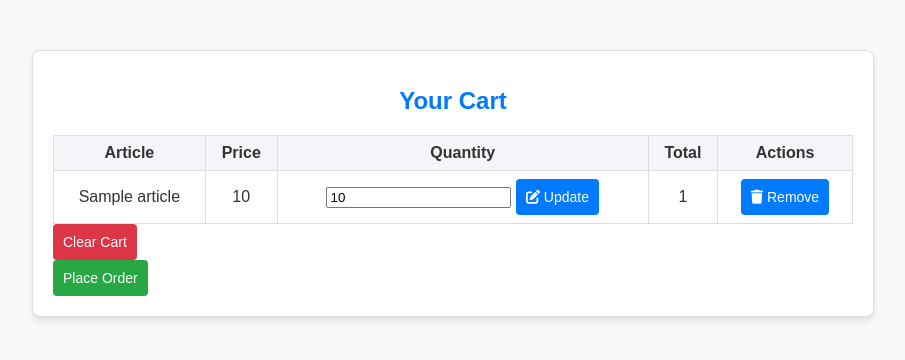
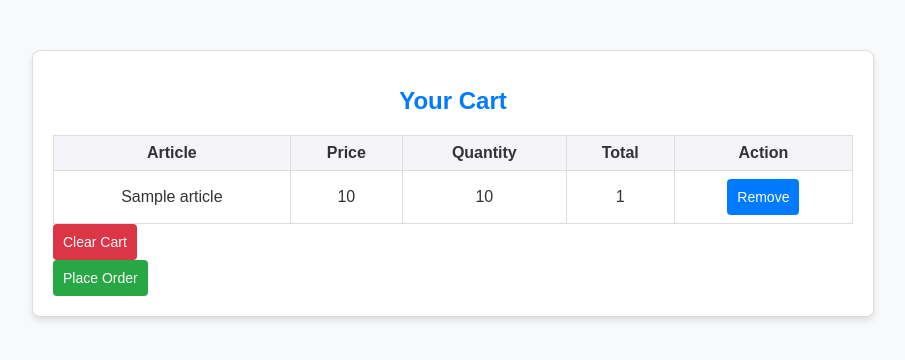
Before and after one commit to crimpi23/my_project, a Flask app: page /cart in a window 1280 px wide. Shown: the part 38-398 px from the top of the page, without its empty margins (187-1092 px from the left). Run offline with Flask 3, Linux system fonts and the light colour scheme; a database or web service that is not in the repository returns one stand-in record (values such as "Sample title"); some libraries are stand-ins or nearby versions.

Commit message:
Оновлено функціонал

```diff
--- a/app.py
+++ b/app.py
@@ -228,10 +228,11 @@ def remove_from_cart():
     conn = None
     cursor = None
     try:
+        # Отримуємо product_id із запиту
         product_id = request.form.get('product_id')
-        user_id = 1  # Замініть на реальну логіку ідентифікації користувача
+        user_id = 1  # Замінити на логіку авторизації
 
-        logging.debug("Attempting to remove product_id=%s for user_id=%s", product_id, user_id)
+        logging.debug("Received product_id=%s for removal", product_id)
 
         if not product_id:
             flash("Product ID is missing.", "error")
@@ -240,7 +241,7 @@ def remove_from_cart():
         conn = get_db_connection()
         cursor = conn.cursor()
 
-        # Видаляємо конкретний товар з кошика
+        # Видаляємо товар із кошика
         cursor.execute("""
             DELETE FROM cart
             WHERE user_id = %s AND product_id = %s
--- a/templates/cart.html
+++ b/templates/cart.html
@@ -40,7 +40,7 @@
 					<th>Price</th>
 					<th>Quantity</th>
 					<th>Total</th>
-					<th>Actions</th>
+					<th>Action</th>
 				</tr>
 			</thead>
 			<tbody>
@@ -48,30 +48,18 @@
 				<tr>
 					<td>{{ item.article }}</td>
 					<td>{{ item.price }}</td>
-					<td>
-						<form method="POST" action="/update_cart">
-							<input type="hidden" name="article" value="{{ item.article }}">
-							<input type="hidden" name="product_id" value="{{ item.product_id }}">
-							<input type="number" name="quantity" value="{{ item.quantity }}" min="1">
-							<button type="submit" class="update-button">
-								<i class="fas fa-edit"></i> Update
-							</button>
-						</form>
-					</td>
+					<td>{{ item.quantity }}</td>
 					<td>{{ item.total_price }}</td>
 					<td>
-						<form method="POST" action="/remove_from_cart">
+						<form method="POST" action="{{ url_for('remove_from_cart') }}">
 							<input type="hidden" name="product_id" value="{{ item.product_id }}">
-							<button type="submit" class="remove-button">
-								<i class="fas fa-trash"></i> Remove
-							</button>
+							<button type="submit">Remove</button>
 						</form>
 					</td>
 				</tr>
 				{% endfor %}
 			</tbody>
 		</table>
-
 		<!-- Кнопки очищення кошика та оформлення замовлення -->
 		<div class="navigation-buttons">
 			<form method="POST" action="/clear_cart">
```
